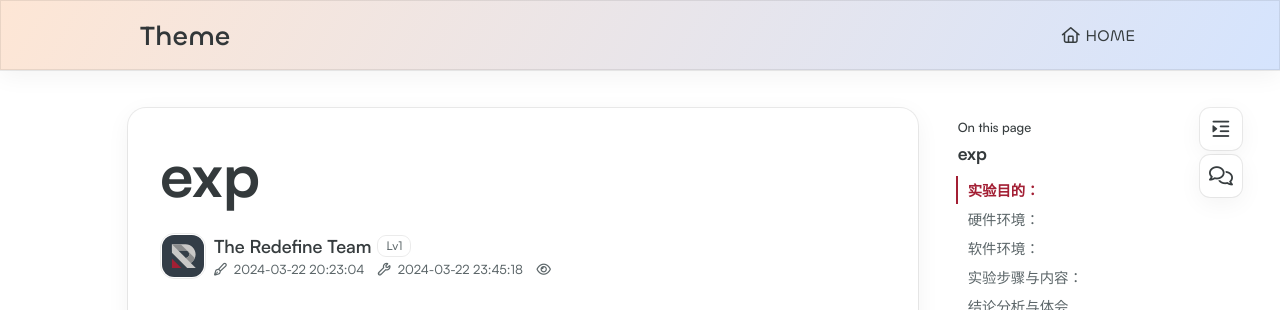
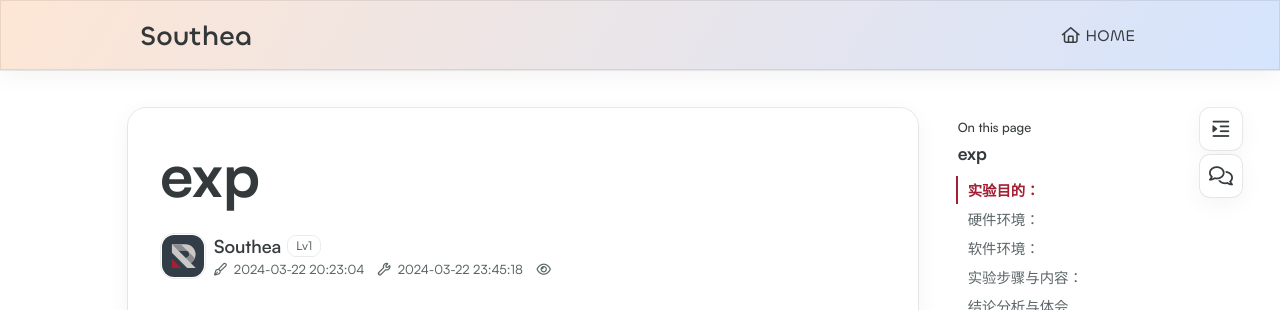
Before and after one commit to southea/southea.github.io, a plain HTML site: page 2024/03/22/实验3/index.html in a window 1280 px wide. Shown: the top 310 px of the page. Drawn offline with Linux system fonts and the light colour scheme; no server answers; animation ran at ten frames a second; a web font is replaced by a local one.

Commit message:
Site updated: 2024-03-23 23:52:47

```diff
--- a/2024/03/22/实验3/index.html
+++ b/2024/03/22/实验3/index.html
@@ -5,7 +5,7 @@
     <meta name="viewport" content="width=device-width, initial-scale=1">
     <meta name="keywords" content="Hexo Theme Redefine">
 
-    <meta name="author" content="The Redefine Team">
+    <meta name="author" content="Southea">
     <!-- preconnect -->
     <link rel="preconnect" href="https://fonts.googleapis.com">
     <link rel="preconnect" href="https://fonts.gstatic.com" crossorigin>
@@ -49,7 +49,7 @@
 
             exp -
 
-        Theme
+        Southea
     </title>
 
 
@@ -132,7 +132,7 @@
 <script src="/js/libs/anime.min.js"></script>
 
     <h1 class="ml13">
-        Theme
+        Southea
     </h1>
     <script>
         var textWrapper = document.querySelector('.ml13');
@@ -288,7 +288,7 @@
 
             <a class="logo-title" href="/">
 
-                Theme
+                Southea
 
             </a>
         </div>
@@ -405,7 +405,7 @@
                 </div>
                 <div class="info flex flex-col justify-between">
                     <div class="author flex items-center">
-                        <span class="name text-default-text-color text-lg font-semibold">The Redefine Team</span>
+                        <span class="name text-default-text-color text-lg font-semibold">Southea</span>
 
                             <span class="author-label ml-1.5 text-xs px-2 py-0.5 rounded-small text-third-text-color border border-shadow-color-1">Lv1</span>
 
@@ -480,7 +480,7 @@
                 <div class="article-copyright-info-container">
     <ul>
         <li><strong>Title:</strong> exp</li>
-        <li><strong>Author:</strong> The Redefine Team</li>
+        <li><strong>Author:</strong> Southea</li>
         <li><strong>Created at
                 :</strong> 2024-03-22 20:23:04</li>
 
@@ -490,7 +490,7 @@
             </li>
 
         <li>
-            <strong>Link:</strong> https://redefine.ohevan.com/2024/03/22/实验3/
+            <strong>Link:</strong> https://southea.github.io/2024/03/22/实验3/
         </li>
         <li>
             <strong>
@@ -594,7 +594,7 @@
               <span>2022</span>
               -
 
-            2024&nbsp;&nbsp;<i class="fa-solid fa-heart fa-beat" style="--fa-animation-duration: 0.5s; color: #f54545"></i>&nbsp;&nbsp;<a href="/">The Redefine Team</a>
+            2024&nbsp;&nbsp;<i class="fa-solid fa-heart fa-beat" style="--fa-animation-duration: 0.5s; color: #f54545"></i>&nbsp;&nbsp;<a href="/">Southea</a>
 
 
                 <p class="post-count space-x-0.5">
```
Also changed, not shown: 404.html (+5 -5 lines), archives/2024/03/index.html (+5 -5 lines), archives/2024/index.html (+5 -5 lines), archives/index.html (+5 -5 lines), index.html (+6 -6 lines).
